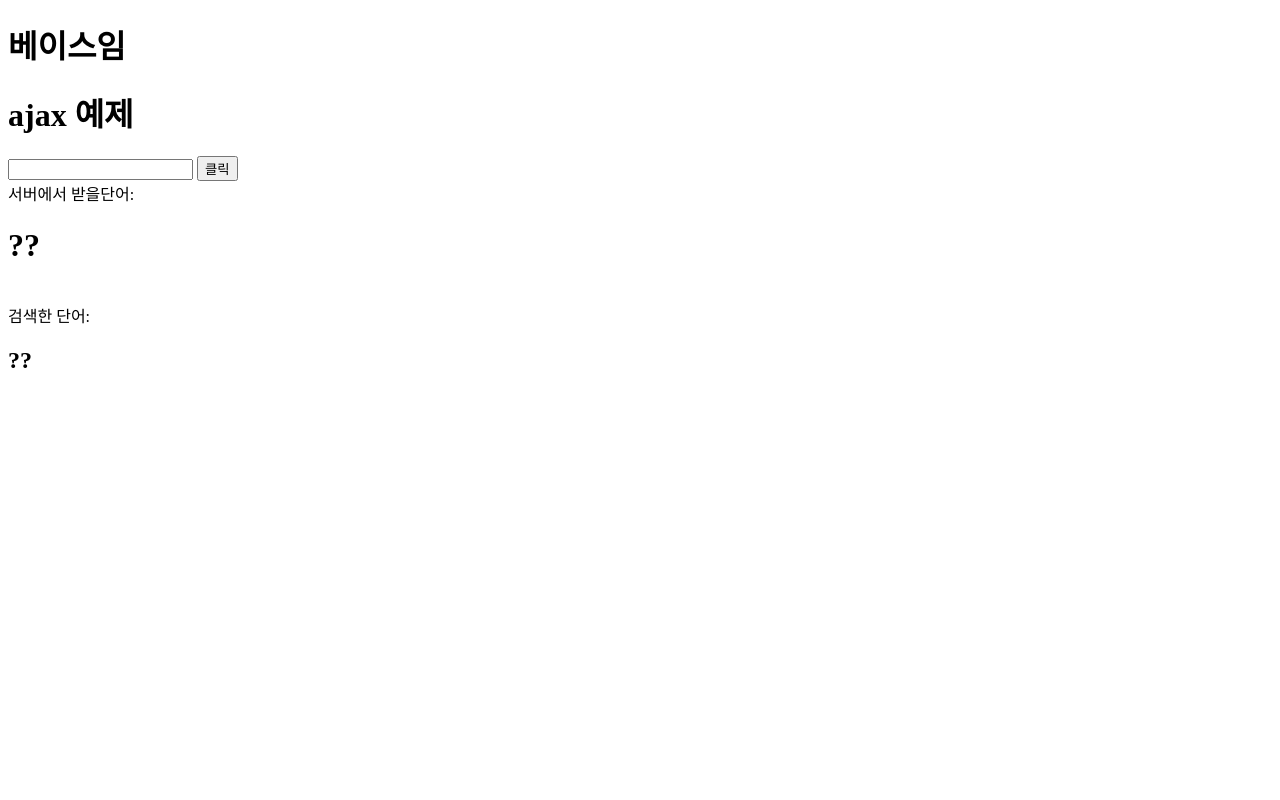
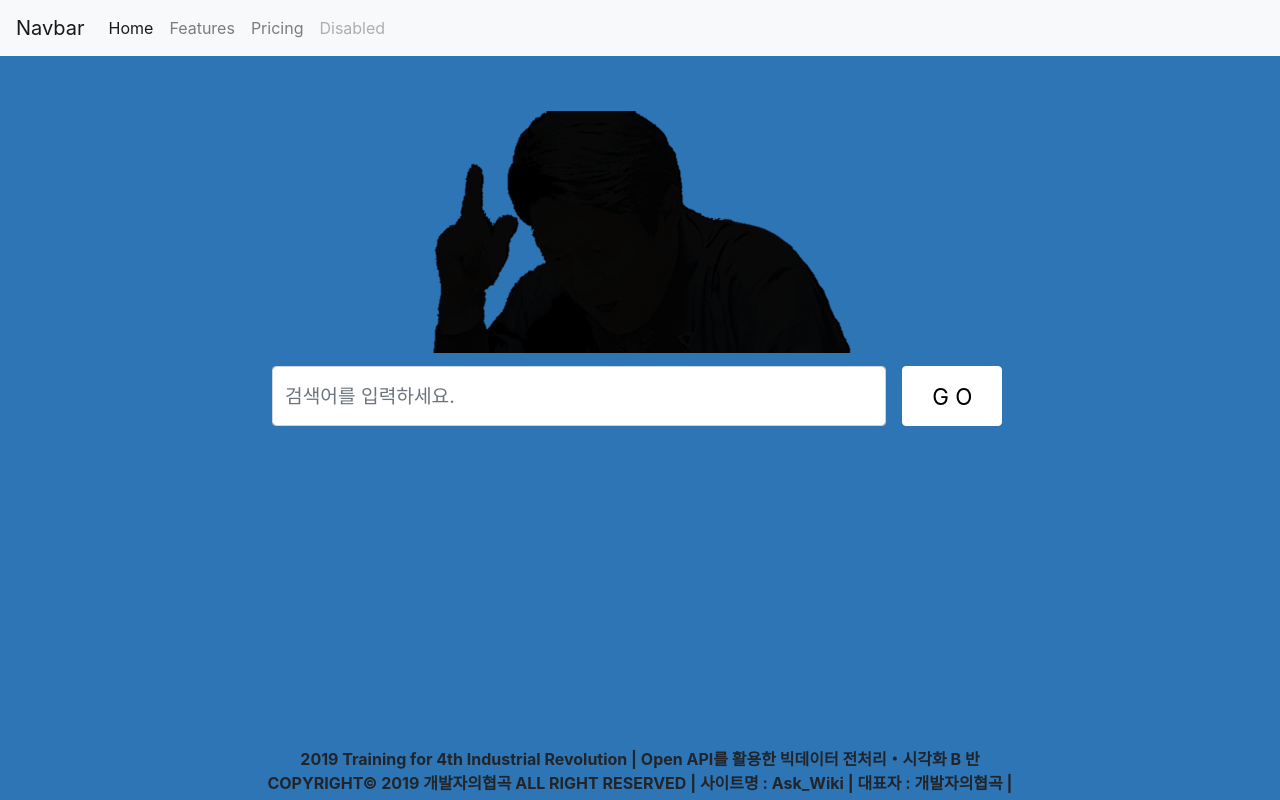
Before and after one commit to Q3333/Ask_and_Wiki, a Django app: page /Ask_Wiki/ in a window 1280 px wide. Run offline with Django 3.2, Linux system fonts and the light colour scheme; some libraries are stand-ins or nearby versions.

Commit message:
index page

```diff
--- a/project/Ask_Wiki/templates/Ask_Wiki/index.html
+++ b/project/Ask_Wiki/templates/Ask_Wiki/index.html
@@ -1,42 +1,101 @@
 {% extends 'base.html' %}
+
 {% block body %}
-<h1>ajax 예제</h1>
-<input id="search_input" type="search" />
-<button id="search_button" type="submit">클릭</button> <br>
-서버에서 받을단어:<h1 id="h1-text">??</h1> <br>
-검색한 단어:<h2 id="h2-text">??</h2>
+{% load static %}
+<style>
+    html, body {
+        margin: 0;
+        height: 100%;
+        overflow: hidden;
+        background-color:rgb(46, 117, 182)
+    }
+    .outer-div{
+        /* border: 1px solid red; */
+        height:85%;
+    }
+    .logo-div{
+        text-align:center;
+        position: relative;
+        height: 40%;
+        margin-top: 3%;
+        /* border: 1px solid black; */
+    }
+    .logo-img-div{
+        position:absolute;
+        width:100%;
+        bottom:5%;
+    }
+    .form-div{
+        text-align:center;
+        /* border: 1px solid black; */
+        height: 30%;
+    }
+    .form-div-inner{
+        text-align:center;
+        height:100%;
+    }
+    .form-inline{
+        width:60%;
 
-<script>
-    $('#search_button').click(function(){
-        var text = $('#search_input').val()
+        margin-left: 20%;
+    }
+    .form-group{
+        width:80%;
+    }
 
-        $.ajax({
-            type: "POST", // 데이터를 전송type post/get
-            url: "{% url 'Ask:ajax' %}", // 통신할 url을 지정
-            data: {'text': text, 'csrfmiddlewaretoken': '{{ csrf_token }}'}, // 서버로 데이터 전송시 옵션
-            dataType: "json", // 서버측에서 전송한 데이터를 어떤 형식의 데이터로서 해석할 것인가를 지정, 없으면 알아서 판단
+    #text1{
+        width:100%;
+        height:60px;
+        font-size: 1.2em;
+    }
 
-            success: function(data){
-                //성공시 수행할 코드
-                alert("통신성공");
-                // alert(data);
-                for(var i in data){
-                    console.log(i)
-                    $('#h1-text').html(data[i])
-                }
-                for(var i in data){
-                    console.log(data[i])
-                }
-                $('#h2-text').html(text)
-            },
-            error: function(request, status, error){
-                //통신 실패시 실행할 코드
-                //window.location.replace("/accounts/login/")
+    #search-btn{
+        width:13%;
+        height:60px;
+        font-size:1.4rem;
+        color: black;
+        background-color: white;
+        border-color: white;
+    }
+    .div-footer{
+        text-align:center;
+        height: 33%;
+        position: relative;
+    }
+    .div-footer-text{
+        width:100%;
+        bottom:0;
+        position: absolute;
+    }
 
-            },
-        }); //end ajax
+</style>
 
-    }) //end clickevent
+    <div class="outer-div">
+        <div class="logo-div">
+            <div class="logo-img-div">
+                <img style="width: 35%;" src="{% static 'image/main.png' %}" alt="">
+            </div>
+        </div>
 
-</script>
+        <div class="form-div">
+            <div class="form-div-inner">
+                <form class="form-inline" action="{% url 'Ask:result' %}"  method="POST">
+                    {% csrf_token %}
+                    <div class="form-group mx-sm-3 mb-2">
+                        <input type="text" class="form-control" id="text1" name="search_keyword" placeholder="검색어를 입력하세요.">
+                    </div>
+                    <button type="submit"  class="btn btn-primary mb-2" id="search-btn">G O</button>
+                </form>
+            </div>
+        </div>
+
+        <div class="div-footer">
+            <div class="div-footer-text">
+                <b>2019 Training for 4th Industrial Revolution | Open API를 활용한 빅데이터 전처리・시각화 B 반</b><br>
+                <b>COPYRIGHT© 2019 개발자의협곡 ALL RIGHT RESERVED | 사이트명 : Ask_Wiki | 대표자 : 개발자의협곡 |</b>
+            </div>
+        </div>
+
+    </div>
+
 {% endblock %}
--- a/project/Ask_Wiki/urls.py
+++ b/project/Ask_Wiki/urls.py
@@ -8,4 +8,6 @@ urlpatterns =[
     path('search_wiki/', views.ajax, name="ajax"),
     path('main/', views.main, name="main"),
 
+    path('result/',views.result, name="result"), # 결과화면
+
 ]
--- a/project/Ask_Wiki/views.py
+++ b/project/Ask_Wiki/views.py
@@ -50,6 +50,17 @@ def ajax(request):
     }
 
     return HttpResponse(simplejson.dumps(context), 'Ask_Wiki/index.html')
+
+def result(request):
+    if request.method == "POST":
+        search_keyword = request.POST.get('search_keyword')
+
+    context = {
+        'text': search_keyword,
+    }
+    return render(request, 'Ask_Wiki/result_page.html',context)
+
+
 
 def main(request):
     wiki=wikipediaapi.Wikipedia('ko')
--- a/project/config/templates/base.html
+++ b/project/config/templates/base.html
@@ -4,16 +4,34 @@
     <meta charset="UTF-8">
     <meta name="viewport" content="width=device-width, initial-scale=1.0">
     <meta http-equiv="X-UA-Compatible" content="ie=edge">
-    <script src="http://code.jquery.com/jquery-latest.min.js"></script>
+    <link rel="stylesheet" href="https://stackpath.bootstrapcdn.com/bootstrap/4.4.1/css/bootstrap.min.css" integrity="sha384-Vkoo8x4CGsO3+Hhxv8T/Q5PaXtkKtu6ug5TOeNV6gBiFeWPGFN9MuhOf23Q9Ifjh" crossorigin="anonymous">
     <title>
         {% block title %}
         {% endblock %}
     </title>
 </head>
 <body>
-    <h1>베이스임</h1>
+<nav class="navbar navbar-expand-lg navbar-light bg-light" >
+    <a class="navbar-brand" href="#">Navbar</a>
+    <button class="navbar-toggler" type="button" data-toggle="collapse" data-target="#navbarNavAltMarkup" aria-controls="navbarNavAltMarkup" aria-expanded="false" aria-label="Toggle navigation">
+        <span class="navbar-toggler-icon"></span>
+    </button>
+    <div class="collapse navbar-collapse" id="navbarNavAltMarkup">
+        <div class="navbar-nav">
+        <a class="nav-item nav-link active" href="#">Home <span class="sr-only">(current)</span></a>
+        <a class="nav-item nav-link" href="#">Features</a>
+        <a class="nav-item nav-link" href="#">Pricing</a>
+        <a class="nav-item nav-link disabled" href="#" tabindex="-1" aria-disabled="true">Disabled</a>
+        </div>
+    </div>
+</nav>
+
 
     {% block body %}
     {% endblock %}
+
+    <script src="https://code.jquery.com/jquery-3.4.1.slim.min.js" integrity="sha384-J6qa4849blE2+poT4WnyKhv5vZF5SrPo0iEjwBvKU7imGFAV0wwj1yYfoRSJoZ+n" crossorigin="anonymous"></script>
+    <script src="https://cdn.jsdelivr.net/npm/popper.js@1.16.0/dist/umd/popper.min.js" integrity="sha384-Q6E9RHvbIyZFJoft+2mJbHaEWldlvI9IOYy5n3zV9zzTtmI3UksdQRVvoxMfooAo" crossorigin="anonymous"></script>
+    <script src="https://stackpath.bootstrapcdn.com/bootstrap/4.4.1/js/bootstrap.min.js" integrity="sha384-wfSDF2E50Y2D1uUdj0O3uMBJnjuUD4Ih7YwaYd1iqfktj0Uod8GCExl3Og8ifwB6" crossorigin="anonymous"></script>
 </body>
 </html>
```
Also changed, not shown: project/Ask_Wiki/templates/Ask_Wiki/result_page.html (added, +43 -0 lines), project/Ask_Wiki/static/image/main.png (added).
